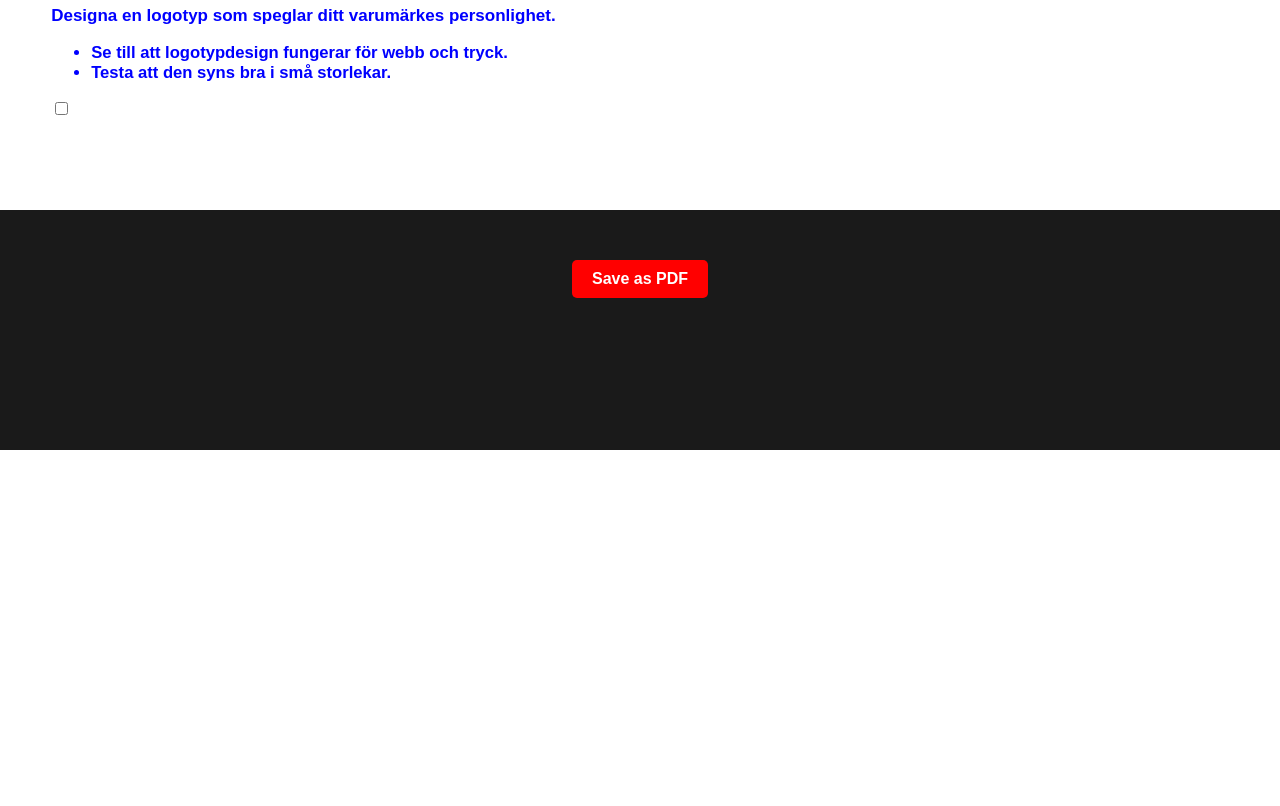
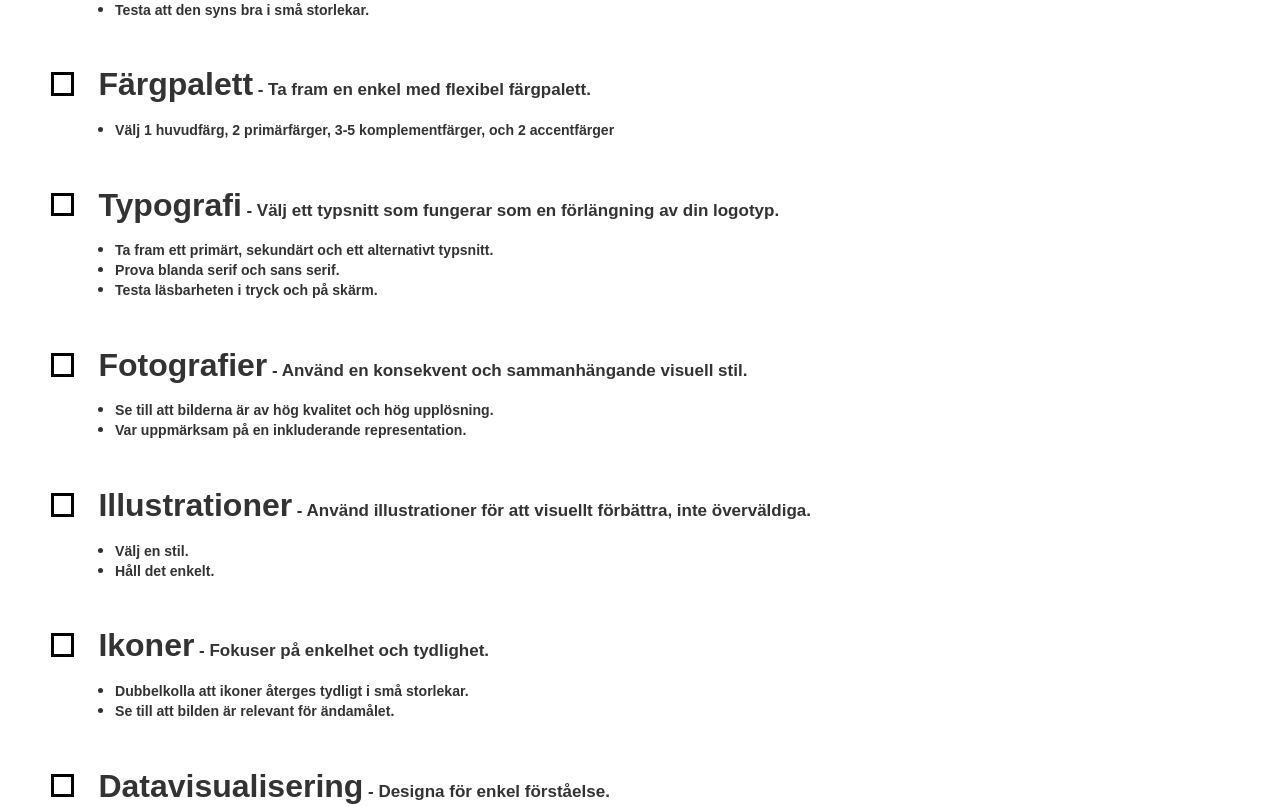
Before and after one commit to Erik-Pure/brand-toolkit, a React (Create React App) app: page /brandchecklist in a window 1280 px wide. Shown: the part 904-1710 px from the top of the page. Before the commit the page ends 1354 px from the top, so only its background shows below. Built offline with nearby package versions, Linux system fonts and the light colour scheme.

Commit message:
finished checklist

```diff
--- a/src/App.scss
+++ b/src/App.scss
@@ -2,6 +2,7 @@ body {
   margin: 0;
   padding: 0;
   min-height: 100vh;
+  color: #333;
   font-family: 'Poppins', sans-serif;
   -webkit-font-smoothing: antialiased;
   -moz-osx-font-smoothing: grayscale;
@@ -42,6 +43,71 @@ label {
           margin-top: 10px;
           margin-left: 0;
       }
+  }
+}
+
+input[type="checkbox"] {
+  display: none;
+}
+
+.customCheckbox {
+  display: inline-block;
+  width: 1.4vw;
+  padding-bottom: 1.4vw;
+  height: 0;
+  border: 3px solid #000;
+  margin-top: 6px;
+  margin-right: 24px;
+  position: relative;
+  &:after, &:before {
+    content: "";
+    position: absolute;
+    height: 3px;
+    background-color: blue;
+    transform-origin: left;
+  }
+  &:before {
+    transform: rotate(45deg);
+    width: 0%;
+    bottom: 40%;
+    left: 15%;
+    transition: all .1s ease-in-out;
+    transition-delay: .1s;
+  }
+  &:after {
+    transform: rotate(-45deg);
+    bottom: 14%;
+    left: 30%;
+    width: 0%;
+    transition: all .1s ease-in-out;
+  }
+}
+
+.cbLabel {
+  color: #333;
+  display: flex;
+  h4, p {
+    margin: 0;
+    display: inline-block;
+  }
+}
+
+.cbContent {
+  width: 100%;
+  ul {
+    padding-left: 1em;
+  }
+}
+
+input[type="checkbox"]:checked + .customCheckbox {
+  border-color: blue;
+  &:before {
+    width: 40%;
+    transition-delay: 0s;
+  }
+  &:after {
+    width: 80%;
+    transition-delay: .1s;
   }
 }
 
@@ -132,6 +198,7 @@ hr {
   display: inline-block;
   padding: 10px 20px;
   margin: 10px;
+  margin-left: 0;
   background-color: blue;
   color: #fff;
   font-weight: bold;
--- a/src/pages/BrandChecklist.tsx
+++ b/src/pages/BrandChecklist.tsx
@@ -24,16 +24,104 @@ const BrandChecklistPage: React.FunctionComponent<IBrandChecklistProps> = (
         </div>
 
         <div className="segment">
-          <label>
-            <h4>Logotyp</h4>
+          <label className="cbLabel">
+          <input type="checkbox" />
+          <div className="customCheckbox"></div>
+          <div className="cbContent">
+            <h4>Logotyp</h4>{" "}
             <p className="ingress">
-              Designa en logotyp som speglar ditt varumärkes personlighet.{" "}
+              - Designa en logotyp som återspeglar varumärkets personlighet.{" "}
             </p>
             <ul>
-              <li>Se till att logotypdesign fungerar för webb och tryck.</li>
-              <li>Testa att den syns bra i små storlekar.</li>
+              <li><p>Se till att logotypdesign fungerar för webb och tryck.</p></li>
+              <li><p>Testa att den syns bra i små storlekar.</p></li>
             </ul>
-            <input type="checkbox" />
+          </div>
+          </label>
+          <label className="cbLabel">
+          <input type="checkbox" />
+          <div className="customCheckbox"></div>
+          <div className="cbContent">
+            <h4>Färgpalett</h4>{" "}
+            <p className="ingress">
+              - Ta fram en enkel med flexibel färgpalett.{" "}
+            </p>
+            <ul>
+              <li><p>Välj 1 huvudfärg, 2 primärfärger, 3-5 komplementfärger, och 2 accentfärger</p></li>
+            </ul>
+          </div>
+          </label>
+          <label className="cbLabel">
+          <input type="checkbox" />
+          <div className="customCheckbox"></div>
+          <div className="cbContent">
+            <h4>Typografi</h4>{" "}
+            <p className="ingress">
+              - Välj ett typsnitt som fungerar som en förlängning av din logotyp.{" "}
+            </p>
+            <ul>
+              <li><p>Ta fram ett primärt, sekundärt och ett alternativt typsnitt.</p></li>
+              <li><p>Prova blanda serif och sans serif.</p></li>
+              <li><p>Testa läsbarheten i tryck och på skärm.</p></li>
+            </ul>
+          </div>
+          </label>
+          <label className="cbLabel">
+          <input type="checkbox" />
+          <div className="customCheckbox"></div>
+          <div className="cbContent">
+            <h4>Fotografier</h4>{" "}
+            <p className="ingress">
+              - Använd en konsekvent och sammanhängande visuell stil.{" "}
+            </p>
+            <ul>
+              <li><p>Se till att bilderna är av hög kvalitet och hög upplösning.</p></li>
+              <li><p>Var uppmärksam på en inkluderande representation.</p></li>
+            </ul>
+          </div>
+          </label>
+          <label className="cbLabel">
+          <input type="checkbox" />
+          <div className="customCheckbox"></div>
+          <div className="cbContent">
+            <h4>Illustrationer</h4>{" "}
+            <p className="ingress">
+              - Använd illustrationer för att visuellt förbättra, inte överväldiga.{" "}
+            </p>
+            <ul>
+              <li><p>Välj en stil.</p></li>
+              <li><p>Håll det enkelt.</p></li>
+            </ul>
+          </div>
+          </label>
+          <label className="cbLabel">
+          <input type="checkbox" />
+          <div className="customCheckbox"></div>
+          <div className="cbContent">
+            <h4>Ikoner</h4>{" "}
+            <p className="ingress">
+              - Fokuser på enkelhet och tydlighet.{" "}
+            </p>
+            <ul>
+              <li><p>Dubbelkolla att ikoner återges tydligt i små storlekar.</p></li>
+              <li><p>Se till att bilden är relevant för ändamålet.</p></li>
+            </ul>
+          </div>
+          </label>
+          <label className="cbLabel">
+          <input type="checkbox" />
+          <div className="customCheckbox"></div>
+          <div className="cbContent">
+            <h4>Datavisualisering</h4>{" "}
+            <p className="ingress">
+              - Designa för enkel förståelse.{" "}
+            </p>
+            <ul>
+              <li><p>Undvik mönster som krockar (använd färg istället).</p></li>
+              <li><p>Överillustrera eller använd inte 3D-diagram.</p></li>
+              <li><p>Sortera/ordna data intuitivt (alfabetisk, stigande eller fallande).</p></li>
+            </ul>
+          </div>
           </label>
         </div>
       </div>
--- a/src/pages/Home.tsx
+++ b/src/pages/Home.tsx
@@ -10,33 +10,33 @@ const HomePage: React.FunctionComponent<IHomePageProps> = (props) => {
         <div className="segment-header">
           <div>
             <h1>Verktygslåda Grafisk Profil</h1>
-            {/* <h1>Brand Identity Toolkit</h1> */}
+            <Link className="btn" to="/brandaudit">
+              Utvärdera Varumärke
+            </Link>
+
+            <Link className="btn" to="/competitoraudit">
+              Konkurrensanalys
+            </Link>
+
+            <Link className="btn" to="/attributespectrum">
+              Utforska kärnvärden
+            </Link>
+
+            <Link className="btn" to="/brandbrief">
+              Uppdragsbeskrivning
+            </Link>
+
+            <Link className="btn" to="/brandchecklist">
+              Checklista Grafisk Profil
+            </Link>
             <div className="rebrand-time">
               Är det verkligen dags
               <br /> för en rebrand?
               <img src="/img/arrow.svg" alt="image" />
             </div>
           </div>
-          <div className="testing">
-            <Link className="btn" to="/brandaudit">
-              Utvärdera Varumärke
-            </Link>
-            <br />
-            <Link className="btn" to="/competitoraudit">
-              Konkurrensanalys
-            </Link>
-            <br />
-            <Link className="btn" to="/attributespectrum">
-              Utforska kärnvärden
-            </Link>
-            <br />
-            <Link className="btn" to="/brandbrief">
-              Uppdragsbeskrivning
-            </Link>
-            <br />
-            <Link className="btn" to="/brandchecklist">
-              Checklista Grafisk Profil
-            </Link>
+          <div>
+
           </div>
         </div>
         <div>
```
